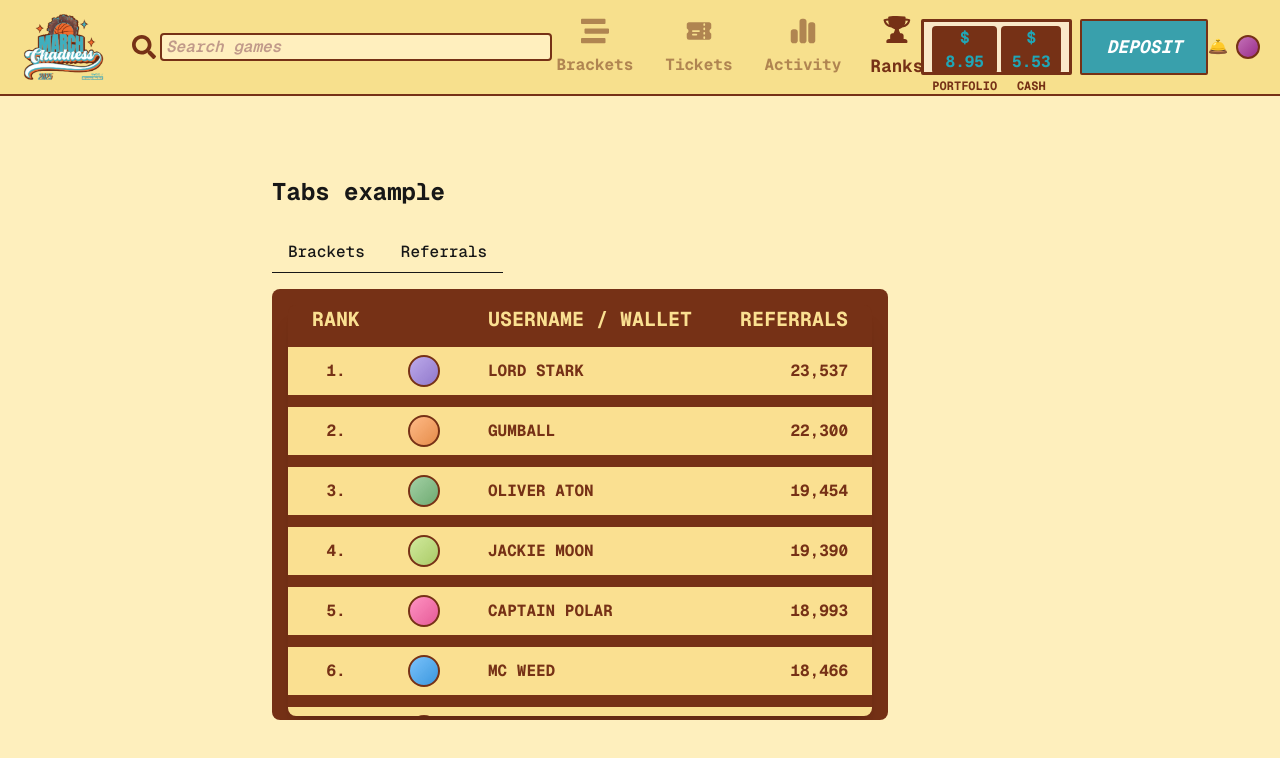
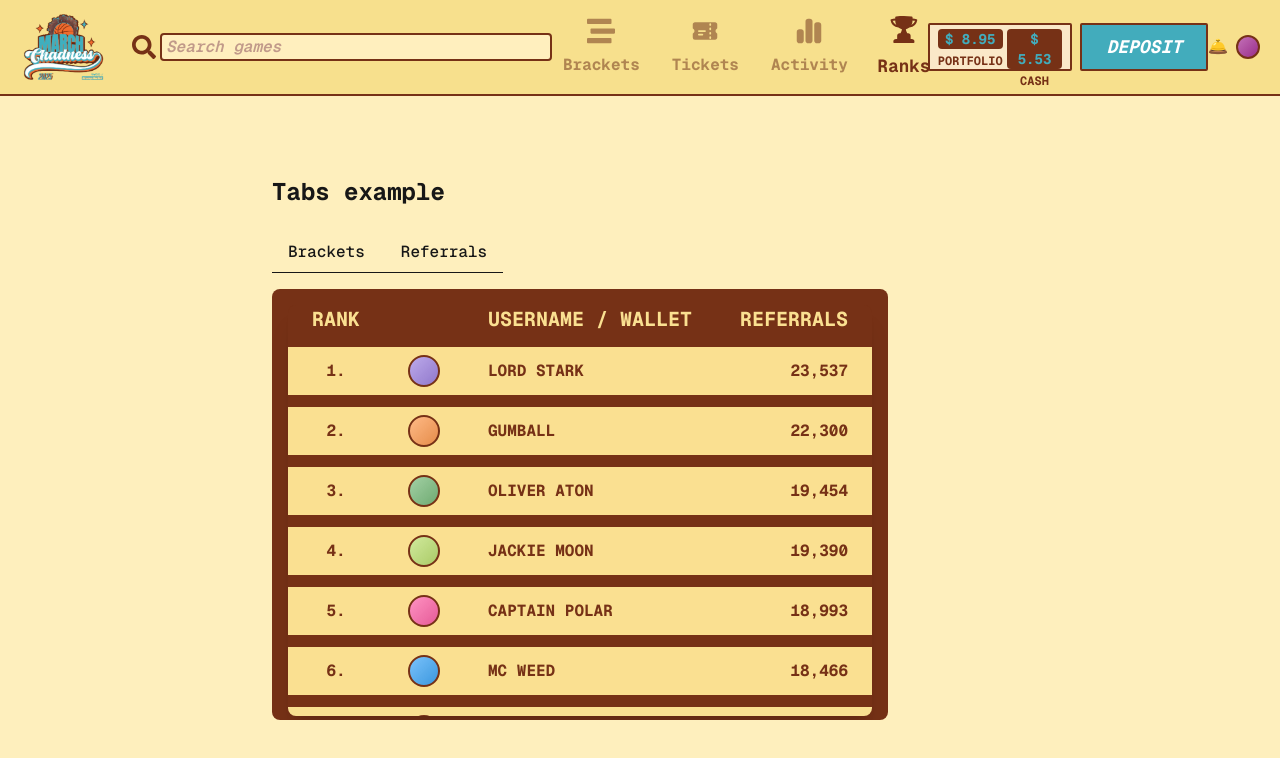
Before and after one commit to marceoroq/leaderboard-test, a Next.js app: page /ranks in a window 1280 px wide. Shown: the top 758 px of the page. Built offline with nearby package versions, Linux system fonts and the light colour scheme.

Commit message:
style(Wallet): adjust some styles

```diff
--- a/src/components/Wallet.tsx
+++ b/src/components/Wallet.tsx
@@ -1,19 +1,19 @@
 export default function Wallet() {
   return (
-    <div className="flex items-center gap-2">
-      <div className="h-14 pt-1 px-2 flex gap-1 border-3 rounded-xs border-auburn bg-[#FAE8C8]">
+    <div className="flex items-center gap-2 text-sm">
+      <div className="h-12 pt-1 px-2 flex gap-1 border-2 rounded-xs border-auburn bg-[#FAE8C8]">
         <div className="text-center">
-          <div className="bg-auburn text-[#20A6B6] font-bold px-1 py-0 rounded">$ 8.95</div>
+          <div className="bg-auburn text-[#42acbc] font-bold px-1 py-0 rounded">$ 8.95</div>
           <p className="text-auburn font-bold mt-1 text-xs">PORTFOLIO</p>
         </div>
 
         <div className="text-center">
-          <div className="bg-auburn text-[#20A6B6] font-bold px-1 py-0 rounded">$ 5.53</div>
+          <div className="bg-auburn text-[#42acbc] font-bold px-1 py-0 rounded">$ 5.53</div>
           <p className="text-auburn font-bold mt-1 text-xs">CASH</p>
         </div>
       </div>
 
-      <button className="h-14 px-6 py-3 bg-[#39A0AC] border-2 border-auburn text-white font-bold italic text-lg rounded-xs cursor-pointer">
+      <button className="h-12 px-6 py-2 bg-[#42acbc] border-2 border-auburn text-white font-bold italic text-lg rounded-xs cursor-pointer">
         DEPOSIT
       </button>
     </div>
```
